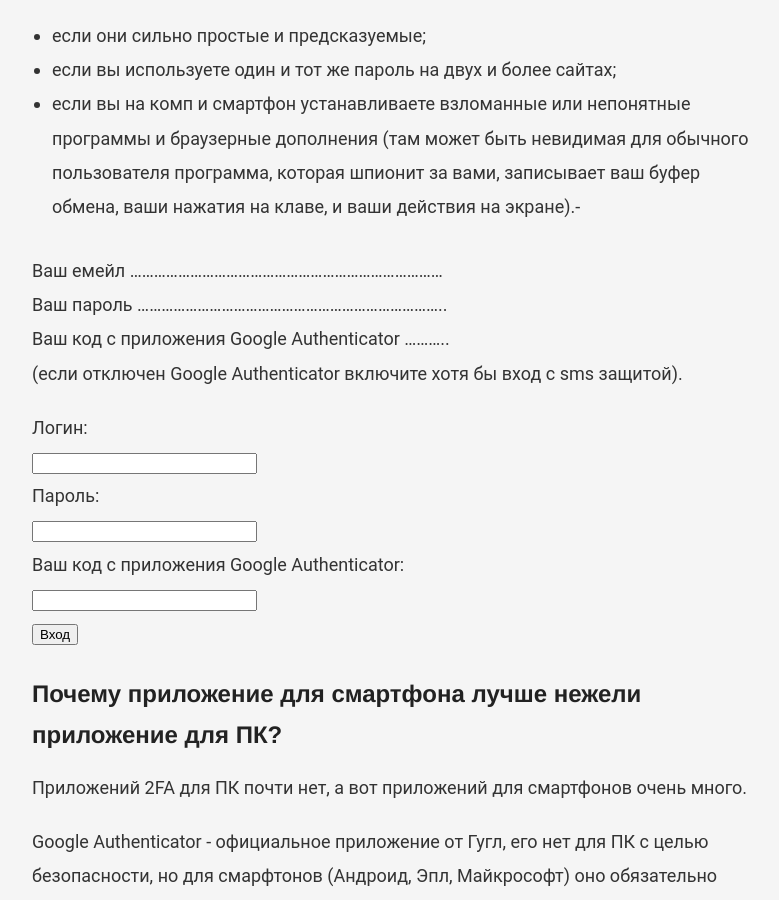
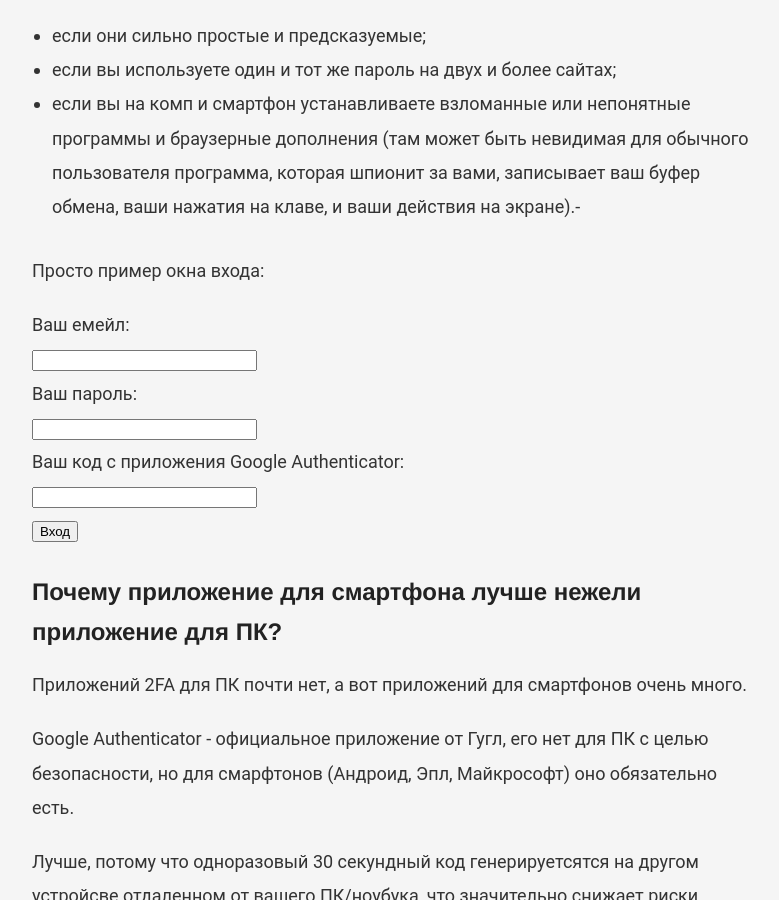
Before and after one commit to VadymVolos/vadymvolos.github.io, a Jekyll site: the page built from _posts/management/2017-02-21-2fa-authenticator.md, in a window 1280 px wide and 900 px high, scrolled down 1555 px. Shown: the whole window, without its empty margins (248-1027 px from the left). Built offline with Jekyll 4.4.1, drawn with Linux system fonts in a browser that asks for light colours; nearby versions of some CDN libraries; comment, search, counter and statistics services are not loaded.

Commit message:
Update 2017-02-21-2fa-authenticator.md

```diff
--- a/_posts/management/2017-02-21-2fa-authenticator.md
+++ b/_posts/management/2017-02-21-2fa-authenticator.md
@@ -31,14 +31,10 @@
 - если вы используете один и тот же пароль на двух и более сайтах;
 - если вы на комп и смартфон устанавливаете взломанные или непонятные программы и браузерные дополнения (там может быть невидимая для обычного пользователя программа, которая шпионит за вами, записывает ваш буфер обмена, ваши нажатия на клаве, и ваши действия на экране).-
 
-Ваш емейл ..............................................................................
-Ваш пароль .............................................................................
-Ваш код с приложения Google Authenticator ...........
-(если отключен Google Authenticator включите хотя бы вход с sms защитой).
-
+Просто пример окна входа:
 <form name="f1" method="get" action=" ">
-Логин: <br /><input name="login" type="text" size="25" maxlength="30" value="" /> <br />
-Пароль: <br /><input name="pd" type="password" size="25" maxlength="30" value="" /> <br />
+Ваш емейл: <br /><input name="login" type="text" size="25" maxlength="30" value="" /> <br />
+Ваш пароль: <br /><input name="pd" type="password" size="25" maxlength="30" value="" /> <br />
 Ваш код с приложения Google Authenticator: <br /><input name="pd" type="text" size="25" maxlength="30" value="" /> <br />
 <input type="submit" name="enter" value="Вход" />
 </form>
```
